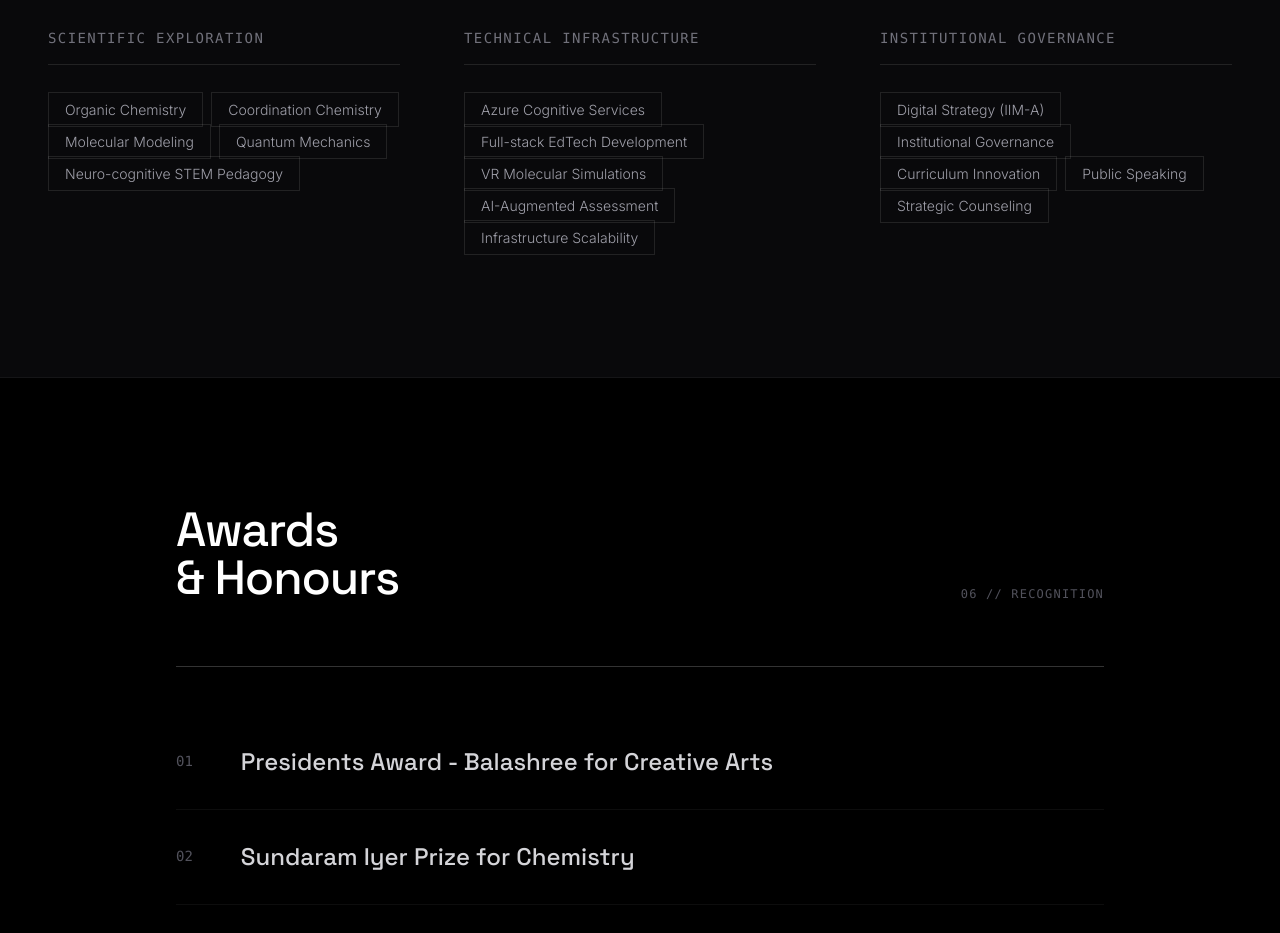
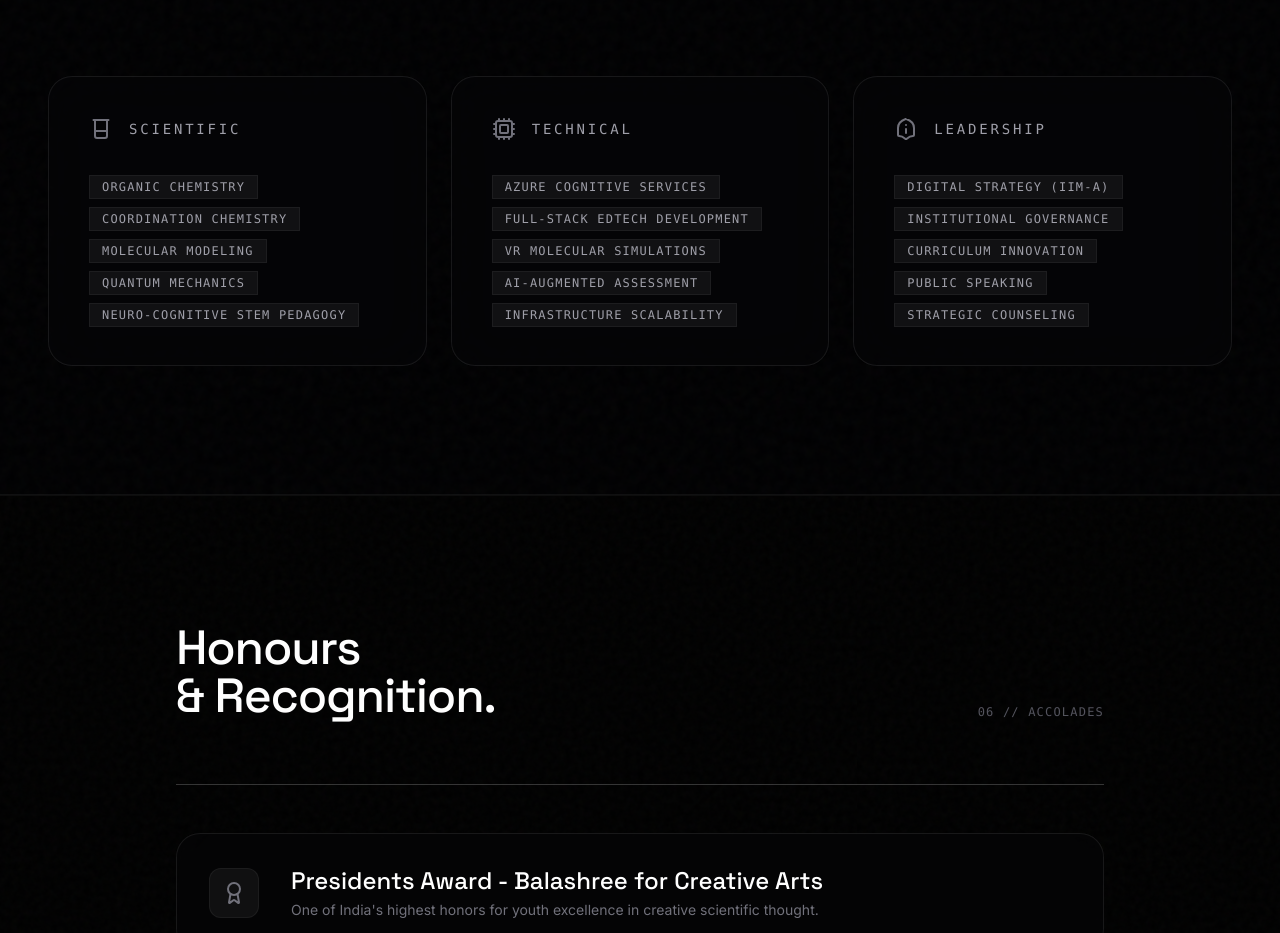
Before and after one commit to AroulRosario/cv-site-aroul-rosario, a Next.js app: page / in a window 1280 px wide. Shown: the part 5223-6156 px from the top of the page. Built offline with nearby package versions, Linux system fonts and the light colour scheme.

Commit message:
feat(v4): final aesthetic unification

```diff
--- a/src/components/sections/Awards.tsx
+++ b/src/components/sections/Awards.tsx
@@ -1,35 +1,62 @@
 "use client";
 
+import { useState } from "react";
 import { cvData } from "@/data/cv";
 import { FadeIn, StaggerContainer, StaggerItem, LineDraw } from "@/components/ui/motion-helpers";
+import { DeepDive } from "@/components/ui/DeepDive";
+import { Award, ChevronRight } from "lucide-react";
 
 export function Awards() {
+    const [activeDive, setActiveDive] = useState<number | null>(null);
+
     return (
-        <section id="awards" className="py-32 relative bg-black border-b border-white/5">
+        <section id="awards" className="py-32 relative bg-black border-y border-white/5 noise-bg">
             <div className="max-w-5xl mx-auto px-6 md:px-12">
                 <FadeIn>
                     <div className="flex flex-col md:flex-row md:items-end justify-between mb-16 gap-4">
                         <h2 className="text-4xl md:text-5xl font-display font-medium text-white tracking-tight">
-                            Awards<br />& Honours
+                            Honours<br />& Recognition.
                         </h2>
                         <p className="text-xs font-mono tracking-widest uppercase text-zinc-600">
-                            06 // Recognition
+                            06 // Accolades
                         </p>
                     </div>
                 </FadeIn>
 
                 <LineDraw className="mb-12" />
 
-                <StaggerContainer className="flex flex-col">
+                <StaggerContainer className="flex flex-col space-y-4">
                     {cvData.awards.map((award, index) => (
                         <StaggerItem key={index}>
-                            <div className="group flex flex-col md:flex-row items-start gap-4 md:gap-12 py-8 border-b border-white/5 hover:border-white/30 transition-colors">
-                                <span className="text-sm font-mono text-zinc-600 block md:mt-1">
-                                    {(index + 1).toString().padStart(2, "0")}
-                                </span>
-                                <h3 className="text-xl md:text-2xl font-display font-medium text-zinc-300 group-hover:text-white transition-colors leading-tight">
-                                    {award.title}
-                                </h3>
+                            <div
+                                onClick={() => award.deepDive ? setActiveDive(index) : null}
+                                className={`group flex flex-col md:flex-row items-center justify-between p-8 glass-card border-white/5 ${award.deepDive ? 'cursor-pointer hover:border-white/20' : 'cursor-default'}`}
+                            >
+                                <div className="flex items-center gap-8 w-full">
+                                    <div className="p-3 bg-white/5 rounded-xl border border-white/5 group-hover:border-white/20 transition-colors">
+                                        <Award className="w-6 h-6 text-zinc-500 group-hover:text-white transition-colors" />
+                                    </div>
+                                    <div className="flex-1">
+                                        <h3 className="text-xl md:text-2xl font-display font-medium text-white transition-colors leading-tight">
+                                            {award.title}
+                                        </h3>
+                                        <p className="text-sm text-zinc-500 mt-1">{award.description}</p>
+                                    </div>
+                                </div>
+
+                                {award.deepDive && (
+                                    <div className="hidden md:flex items-center gap-2 text-[10px] font-mono text-zinc-600 uppercase tracking-widest group-hover:text-white transition-colors">
+                                        Exploration // Deep Dive <ChevronRight className="w-3 h-3" />
+                                    </div>
+                                )}
+
+                                <DeepDive
+                                    isOpen={activeDive === index}
+                                    onClose={() => setActiveDive(null)}
+                                    title={award.title}
+                                    content={award.deepDive || award.description}
+                                    org="National Recognition"
+                                />
                             </div>
                         </StaggerItem>
                     ))}
--- a/src/components/sections/Skills.tsx
+++ b/src/components/sections/Skills.tsx
@@ -2,71 +2,81 @@
 
 import { cvData } from "@/data/cv";
 import { FadeIn, StaggerContainer, StaggerItem } from "@/components/ui/motion-helpers";
+import { Beaker, Cpu, ShieldAlert } from "lucide-react";
 
 export function Skills() {
     return (
-        <section id="skills" className="py-32 bg-zinc-950 relative border-b border-white/5">
+        <section id="skills" className="py-32 bg-zinc-950/20 relative border-b border-white/5">
             <div className="max-w-7xl mx-auto px-6 md:px-12">
 
                 <FadeIn>
                     <div className="mb-20">
                         <p className="text-xs font-mono tracking-widest uppercase text-zinc-600 mb-4">
-                            04 // Core Competencies
+                            04 // Competencies
                         </p>
-                        <h2 className="text-4xl md:text-5xl font-display font-bold text-white tracking-tight">
-                            Skill Architecture.
+                        <h2 className="text-5xl font-display font-bold text-white tracking-tighter">
+                            Technical <br />Ecosystem.
                         </h2>
                     </div>
                 </FadeIn>
 
-                <div className="grid grid-cols-1 md:grid-cols-3 gap-16">
+                <div className="grid grid-cols-1 md:grid-cols-3 gap-6">
 
                     {/* Scientific */}
-                    <div className="space-y-8">
-                        <h3 className="text-sm font-mono text-zinc-500 uppercase tracking-widest border-b border-white/10 pb-4">
-                            Scientific Exploration
-                        </h3>
+                    <div className="glass-card p-10 flex flex-col justify-between">
+                        <div>
+                            <div className="flex items-center gap-4 mb-8">
+                                <Beaker className="w-6 h-6 text-zinc-500" />
+                                <h3 className="text-sm font-mono text-zinc-400 uppercase tracking-[0.2em]">Scientific</h3>
+                            </div>
                             <StaggerContainer className="flex flex-wrap gap-2">
                                 {cvData.skills.scientific.map((skill, i) => (
                                     <StaggerItem key={i}>
-                                    <span className="px-4 py-2 border border-white/10 text-zinc-400 text-sm font-light hover:border-white hover:text-white transition-all duration-300">
+                                        <span className="px-3 py-1 bg-white/5 border border-white/5 text-zinc-400 text-xs font-mono uppercase tracking-widest hover:border-white hover:text-white transition-all">
                                             {skill}
                                         </span>
                                     </StaggerItem>
                                 ))}
                             </StaggerContainer>
                         </div>
+                    </div>
 
                     {/* Technical */}
-                    <div className="space-y-8">
-                        <h3 className="text-sm font-mono text-zinc-500 uppercase tracking-widest border-b border-white/10 pb-4">
-                            Technical Infrastructure
-                        </h3>
+                    <div className="glass-card p-10 flex flex-col justify-between">
+                        <div>
+                            <div className="flex items-center gap-4 mb-8">
+                                <Cpu className="w-6 h-6 text-zinc-500" />
+                                <h3 className="text-sm font-mono text-zinc-400 uppercase tracking-[0.2em]">Technical</h3>
+                            </div>
                             <StaggerContainer className="flex flex-wrap gap-2">
                                 {cvData.skills.technical.map((skill, i) => (
                                     <StaggerItem key={i}>
-                                    <span className="px-4 py-2 border border-white/10 text-zinc-400 text-sm font-light hover:border-white hover:text-white transition-all duration-300">
+                                        <span className="px-3 py-1 bg-white/5 border border-white/5 text-zinc-400 text-xs font-mono uppercase tracking-widest hover:border-white hover:text-white transition-all">
                                             {skill}
                                         </span>
                                     </StaggerItem>
                                 ))}
                             </StaggerContainer>
                         </div>
+                    </div>
 
                     {/* Leadership */}
-                    <div className="space-y-8">
-                        <h3 className="text-sm font-mono text-zinc-500 uppercase tracking-widest border-b border-white/10 pb-4">
-                            Institutional Governance
-                        </h3>
+                    <div className="glass-card p-10 flex flex-col justify-between">
+                        <div>
+                            <div className="flex items-center gap-4 mb-8">
+                                <ShieldAlert className="w-6 h-6 text-zinc-500 rotate-180" />
+                                <h3 className="text-sm font-mono text-zinc-400 uppercase tracking-[0.2em]">Leadership</h3>
+                            </div>
                             <StaggerContainer className="flex flex-wrap gap-2">
                                 {cvData.skills.leadership.map((skill, i) => (
                                     <StaggerItem key={i}>
-                                    <span className="px-4 py-2 border border-white/10 text-zinc-400 text-sm font-light hover:border-white hover:text-white transition-all duration-300">
+                                        <span className="px-3 py-1 bg-white/5 border border-white/5 text-zinc-400 text-xs font-mono uppercase tracking-widest hover:border-white hover:text-white transition-all">
                                             {skill}
                                         </span>
                                     </StaggerItem>
                                 ))}
                             </StaggerContainer>
+                        </div>
                     </div>
 
                 </div>
```
Lines whose indentation alone changed are shown as unchanged.
